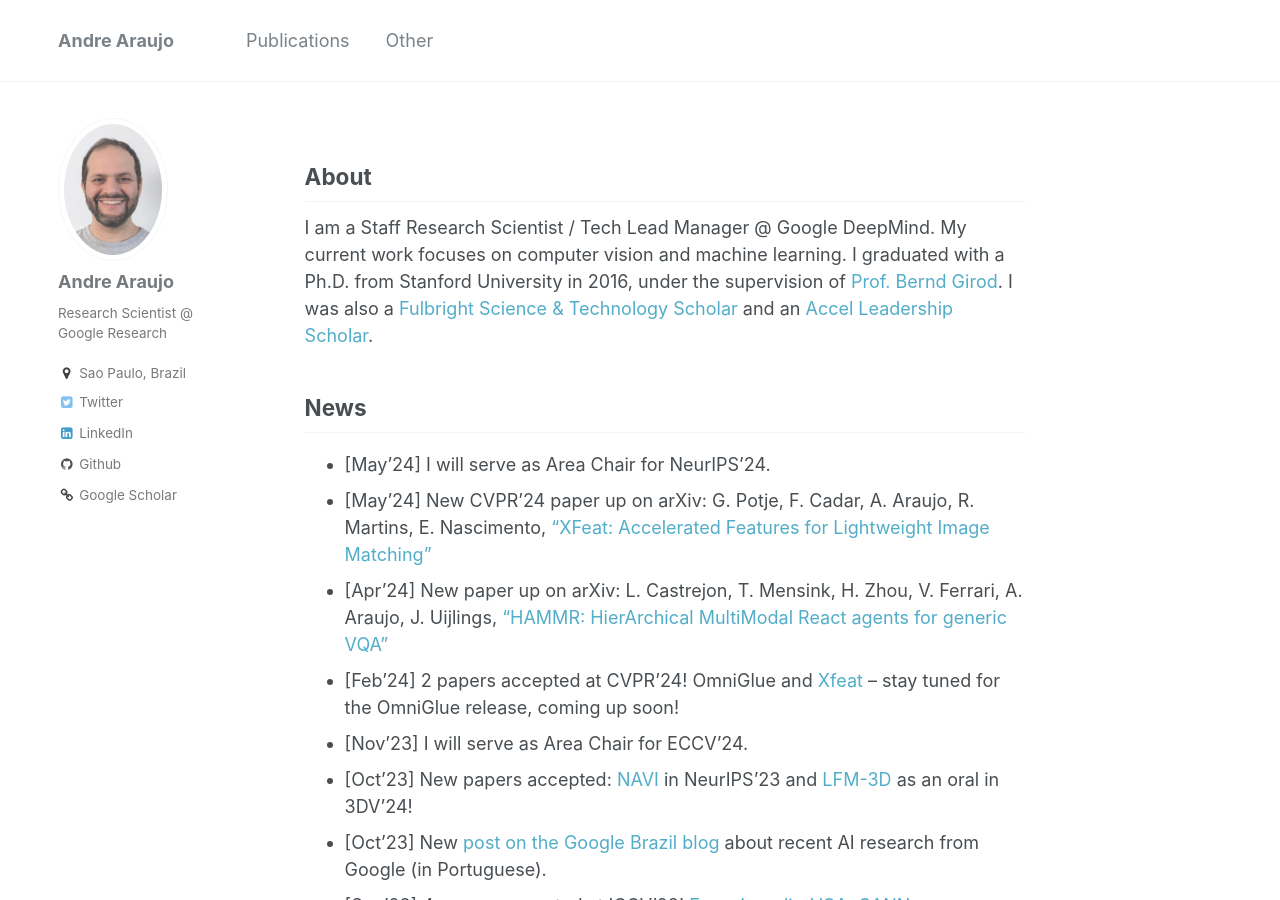
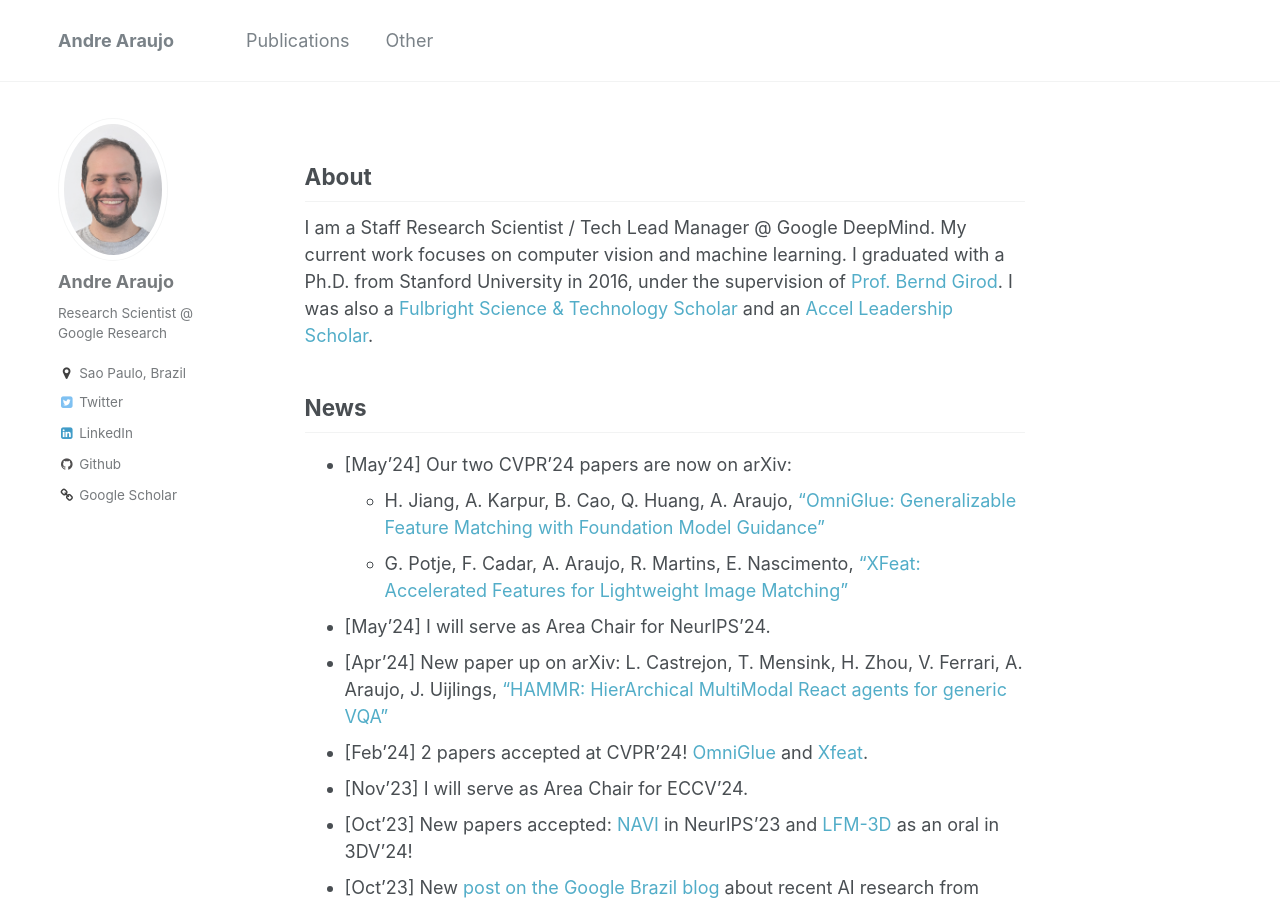
Before and after one commit to andrefaraujo/andrefaraujo.github.io, a Jekyll site: the page built from _pages/about.md, in a window 1280 px wide and 900 px high. Built offline with Jekyll 4.4.1, drawn with Linux system fonts in a browser that asks for light colours.

```diff
--- a/_pages/about.md
+++ b/_pages/about.md
@@ -18,10 +18,12 @@ I was also a [Fulbright Science & Technology Scholar](https://eca.state.gov/fulb
 
 ## News
 
+* [May'24] Our two CVPR'24 papers are now on arXiv:
+  * H. Jiang, A. Karpur, B. Cao, Q. Huang, A. Araujo, ["OmniGlue: Generalizable Feature Matching with Foundation Model Guidance"](https://arxiv.org/abs/2405.12979)
+  * G. Potje, F. Cadar, A. Araujo, R. Martins, E. Nascimento, ["XFeat: Accelerated Features for Lightweight Image Matching"](https://arxiv.org/abs/2404.19174)
 * [May'24] I will serve as Area Chair for NeurIPS'24.
-* [May'24] New CVPR'24 paper up on arXiv: G. Potje, F. Cadar, A. Araujo, R. Martins, E. Nascimento, ["XFeat: Accelerated Features for Lightweight Image Matching"](https://arxiv.org/abs/2404.19174)
 * [Apr'24] New paper up on arXiv: L. Castrejon, T. Mensink, H. Zhou, V. Ferrari, A. Araujo, J. Uijlings, ["HAMMR: HierArchical MultiModal React agents for generic VQA"](https://arxiv.org/abs/2404.05465)
-* [Feb'24] 2 papers accepted at CVPR'24! OmniGlue and [Xfeat](https://arxiv.org/abs/2404.19174) -- stay tuned for the OmniGlue release, coming up soon!
+* [Feb'24] 2 papers accepted at CVPR'24! [OmniGlue](https://arxiv.org/abs/2405.12979) and [Xfeat](https://arxiv.org/abs/2404.19174).
 * [Nov'23] I will serve as Area Chair for ECCV'24.
 * [Oct'23] New papers accepted: [NAVI](https://arxiv.org/abs/2306.09109) in NeurIPS'23 and [LFM-3D](https://arxiv.org/abs/2303.12779) as an oral in 3DV'24!
 * [Oct'23] New [post on the Google Brazil blog](https://blog.google/intl/pt-br/como-nossa-pesquisa-em-ia-esta-ajudando-com-grandes-desafios-da-sociedade/) about recent AI research from Google (in Portuguese).
```
Also changed, not shown: _publications/2024-05-22-omniglue.md (added, +11 -0 lines).
